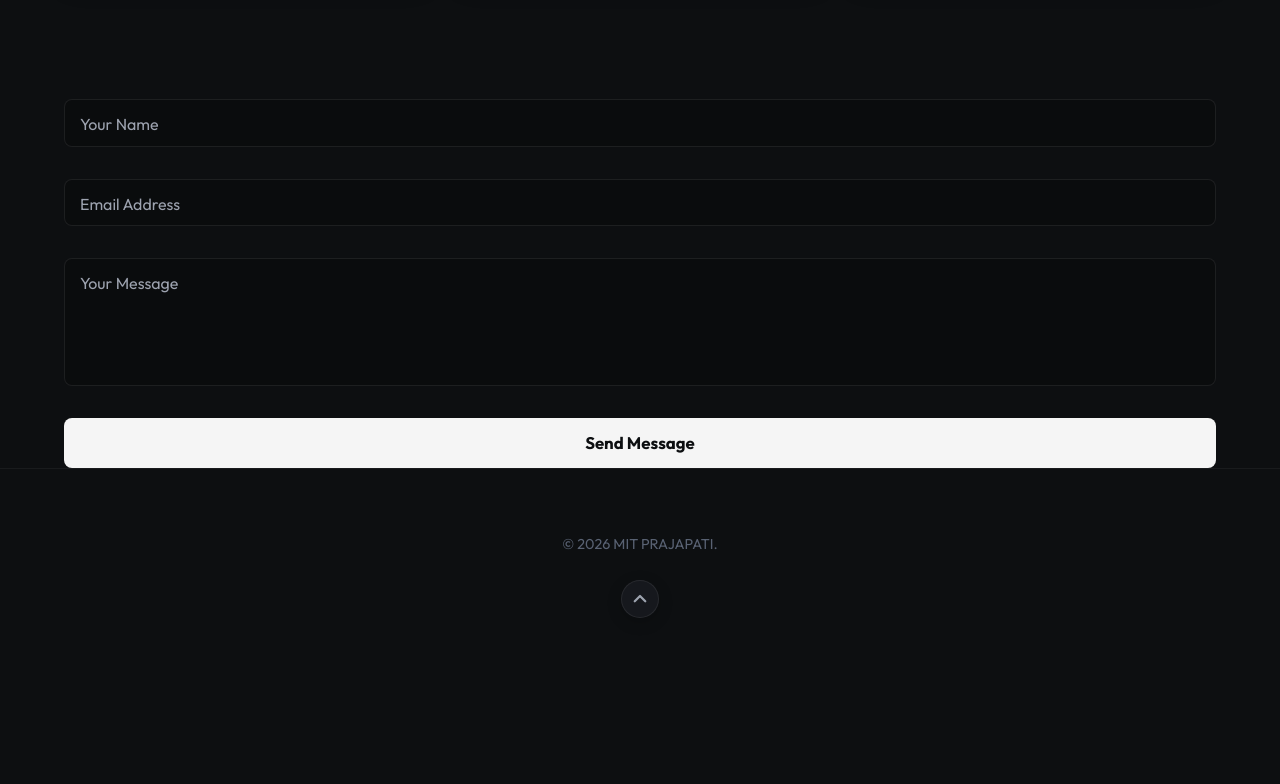
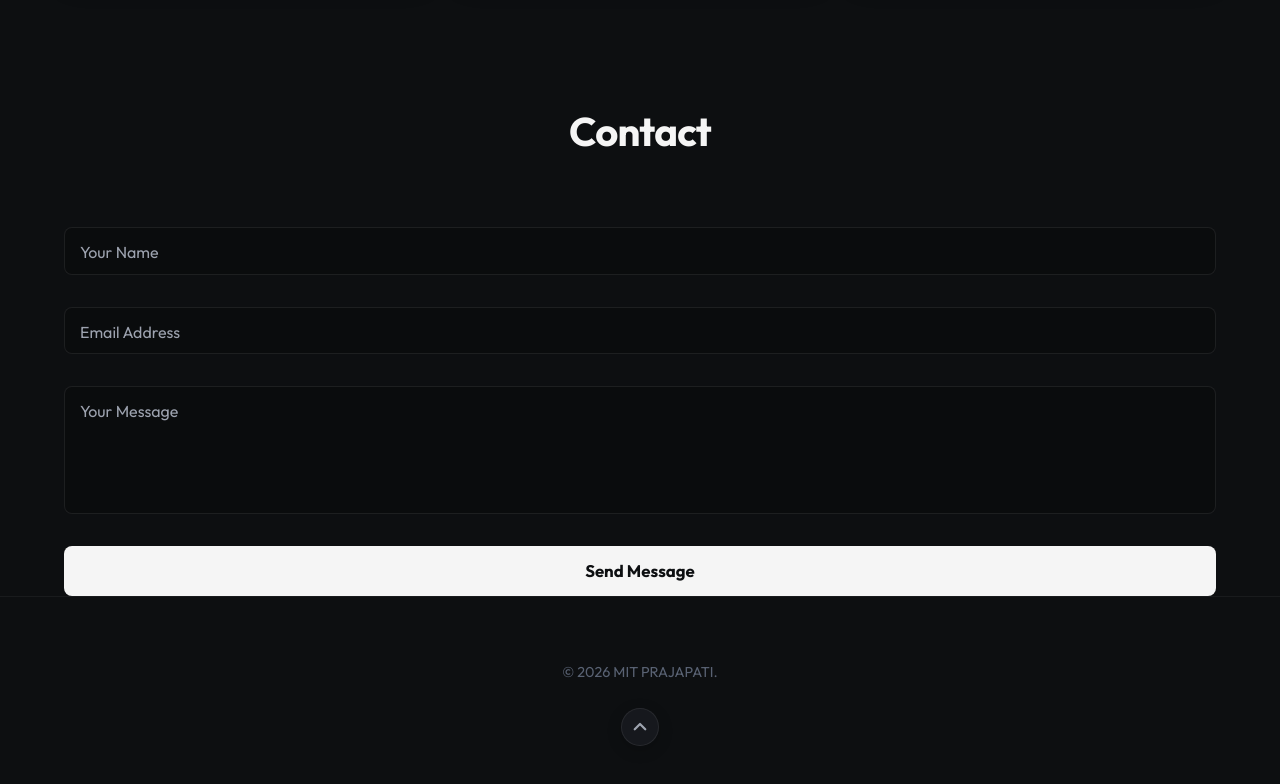
Before and after one commit to mitprajapati02/mit.dev, a website built with Vite: page index.html in a window 1280 px wide. Shown: the part 3834-4618 px from the top of the page. Before the commit the page ends 4548 px from the top, so only its background shows below. Built offline with nearby package versions, Linux system fonts and the light colour scheme.

Commit message:
added contact page link

```diff
--- a/index.html
+++ b/index.html
@@ -595,6 +595,9 @@
     </section>
 
     <!-- Contact Section -->
+    <section id="contact" class="section-container scroll-mt">
+      <h2 class="section-title">Contact</h2>
+
       <form id="portfolio-contact-form" class="contact-form" novalidate>
 
         <input type="hidden" name="access_key" value="9680beef-de9b-4f83-a293-bb3020e36a0e" />
@@ -624,6 +627,7 @@
 
         <div class="form-feedback" id="form-feedback-message"></div>
       </form>
+    </section>
   </main>
 
   <!-- Footer -->
```
Lines whose indentation alone changed are shown as unchanged.
